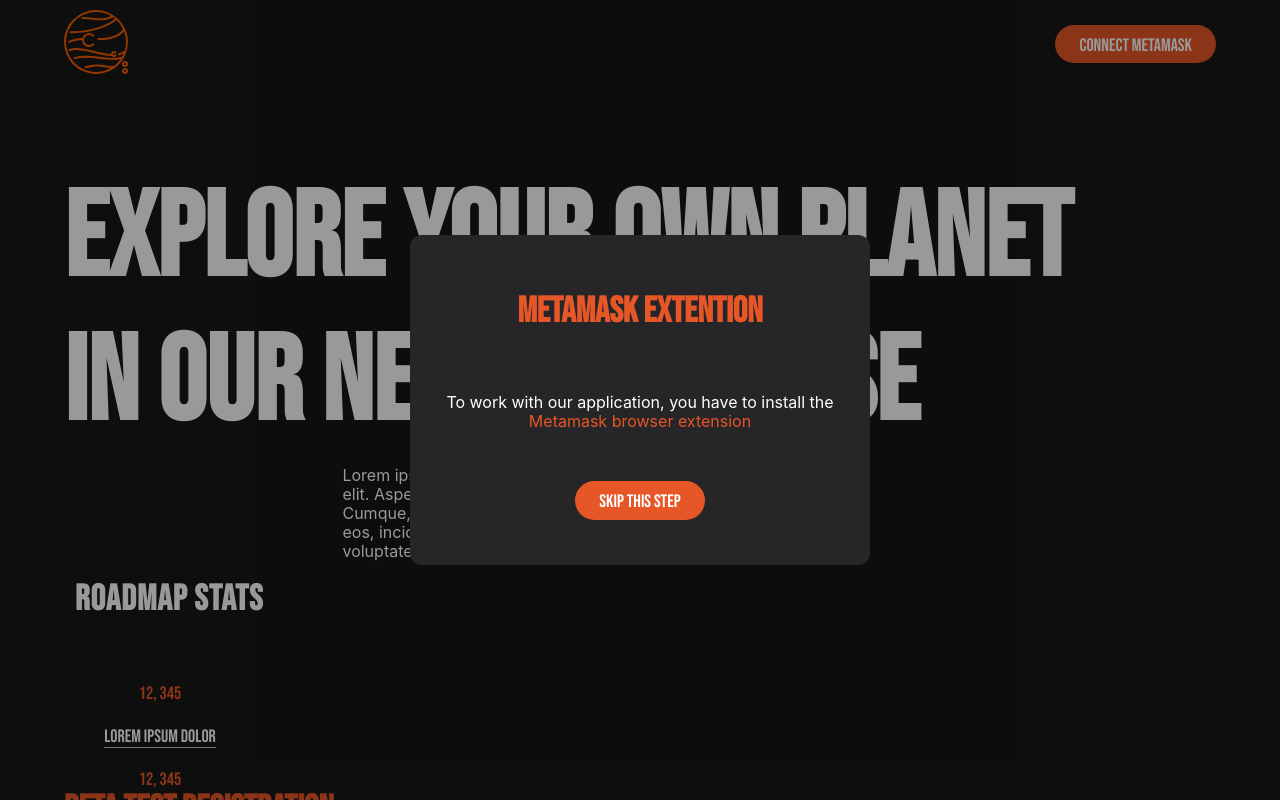
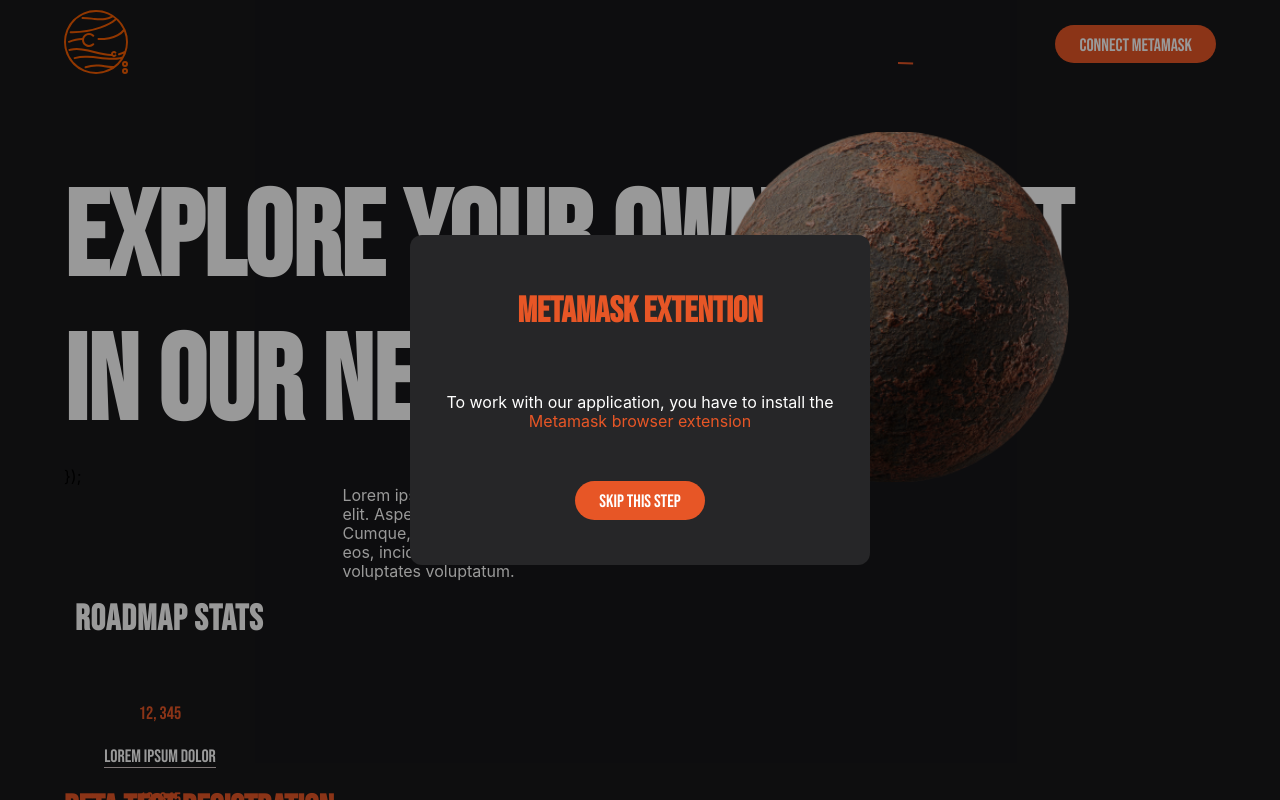
Before and after one commit to vanya089/crypto_wallet, a React (Create React App) app in the folder application/: page / in a window 1280 px wide. Shown: the top 800 px of the page. Built offline with nearby package versions, Linux system fonts and the light colour scheme.

Commit message:
add animation

```diff
--- a/application/package.json
+++ b/application/package.json
@@ -7,6 +7,7 @@
     "@testing-library/jest-dom": "^5.16.5",
     "@testing-library/react": "^13.4.0",
     "@testing-library/user-event": "^13.5.0",
+    "animejs": "^3.2.1",
     "axios": "^1.3.3",
     "react": "^18.2.0",
     "react-dom": "^18.2.0",
--- a/application/src/components/header/Header.jsx
+++ b/application/src/components/header/Header.jsx
@@ -1,11 +1,29 @@
-import React, {useState} from 'react';
+import React from 'react';
 import planet from '../../assets/astronomy_mars_planet_space_icon.svg'
 import style from './Header.module.css'
 import {Link} from "react-router-dom";
+import {useDispatch, useSelector} from "react-redux";
+import {setUserAddress} from "../../redux/slices/usersSlice";
 
-const isLogin = false;
+
 const Header = () => {
-    const [userWallet, setUserWallet] = useState(null)
+    const address = useSelector(state => state.users.address)
+    const dispatch = useDispatch();
+
+
+    const onConnect = () => {
+        if (window.ethereum) {
+            window.ethereum
+                .request({method: "eth_requestAccounts"})
+                .then((account) => {
+                    dispatch(setUserAddress(account[0]))
+                })
+        } else {
+            alert("Setup Metamask")
+        }
+    }
+
+
     return (<div className={style.header}>
             <div className={style.wrapper}>
                 <Link to={"/"}>
@@ -15,8 +33,8 @@
                 </Link>
 
 
-                {isLogin ? <div className={style.activeButton}>address</div> :
-                    <div className={style.activeButton}>CONNECT METAMASK</div>}
+                {address ? <div className={style.activeButton}>{address}</div> :
+                    <div onClick={onConnect} className={style.activeButton}>CONNECT METAMASK</div>}
             </div>
         </div>
 
--- a/application/src/components/home/Home.jsx
+++ b/application/src/components/home/Home.jsx
@@ -1,20 +1,48 @@
-import React, {useState} from 'react';
+import React, {useEffect, useState} from 'react';
 import style from './Home.module.css'
-import ModalMeta from "../modal-meta/ModalMeta";
+import planet from '../../assets/palnet.png'
 
 
 const Home = () => {
+    // animation code
+    const [percent, setPercent] = useState(1)
+
+
+    const radius = 242;
+    const circumference = 2 * Math.PI * radius;
+
+    const offset = circumference - percent / 100 * circumference;
+
 
     return (
         <div className={style.wrapper}>
 
             <div className={style.content}>
                 <div className={style.item}>
+                    <div className={style.anime}>
+                        <img onClick={() => setPercent(percent + 5)} className={style.planet} src={planet} alt="mars"/>
+                        <svg className={style.progressRing} width="500" height="500">
+                            <circle
+                                className={style.progressRingCircle}
+                                stroke="#E75626"
+                                strokeWidth="2"
+                                cx="250"
+                                cy="250"
+                                r="242"
+                                style={{
+                                    strokeDashoffset: offset,
+                                    strokeDasharray: circumference,
+                                }}
+                            />
+                        </svg>
+                    </div>
+
                     <h1>
                         Explore Your own planet
                         <br/>
                         In our New metaverse
                     </h1>
+                    });
                 </div>
                 <div className={style.roadMap}>
                     <h3>Roadmap stats</h3>
--- a/application/src/components/home/Home.module.css
+++ b/application/src/components/home/Home.module.css
@@ -90,3 +90,30 @@
     font-size: 16px;
     line-height: 19px;
 }
+
+.planet{
+    position: absolute;
+    z-index: 2;
+    top: 44px;
+    left: 655px;
+    width: 350px;
+    height: 350px;
+}
+
+/*animation*/
+
+.anime {
+    position: relative;
+}
+
+.progressRing {
+    position: absolute;
+    top: -33px;
+    left: 584px;
+}
+
+.progressRingCircle {
+    fill: none;
+    transform-origin: center;
+    transform: rotate(-90deg);
+}
--- a/application/src/components/modal-meta/ModalMeta.jsx
+++ b/application/src/components/modal-meta/ModalMeta.jsx
@@ -1,4 +1,4 @@
-import React, {useState} from 'react';
+import React from 'react';
 import style from './ModalMeta.module.css'
 
 const ModalMeta = ({active, setActive}) => {
--- a/application/src/components/modal-meta/ModalMeta.module.css
+++ b/application/src/components/modal-meta/ModalMeta.module.css
@@ -3,6 +3,7 @@
     width: 100vw;
     background-color: rgba(0, 0, 0, 0.4);
     position: fixed;
+    z-index: 10;
     top: 0;
     left: 0;
     display: flex;
--- a/application/src/components/profile/Profile.jsx
+++ b/application/src/components/profile/Profile.jsx
@@ -25,7 +25,7 @@
     useEffect(() => {
         fetchUsers()
 
-    },[])
+    }, [])
     return (
         <div className={style.wrapper}>
             <div className={style.content}>
@@ -68,10 +68,16 @@
                                 <td style={{color: "#E75626"}}>{name}</td>
                                 <td style={{color: "#E75626"}}>{email}</td>
                                 <td style={{color: "#E75626", position: "relative"}}>
-                                   <div>{address}</div>
+                                    <div style={{
+                                        whiteSpace: "nowrap",
+                                        overflow: "hidden",
+                                        textOverflow: "ellipsis"
+                                    }}>
+                                        {address}
+                                    </div>
 
-                                         <img onClick={()=> setIsLogin(false)} className={style.closeIcon} src={close} alt="closeIcon"/>
-
+                                    <img onClick={() => setIsLogin(false)} className={style.closeIcon} src={close}
+                                         alt="closeIcon"/>
 
 
                                 </td>
--- a/application/src/components/registration/Registration.jsx
+++ b/application/src/components/registration/Registration.jsx
@@ -42,8 +42,8 @@
                            placeholder="We will display your name in participation list"/>
                 </form>
 
-                <Link to={"/profile"}>
-                    <div className={style.buttonSingUp}>Get early access</div>
+                <Link style={{textDecoration:"none"}} to={"/profile"}>
+                    <div  className={style.buttonSingUp}>Get early access</div>
                 </Link>
 
             </div>
--- a/application/src/redux/slices/usersSlice.js
+++ b/application/src/redux/slices/usersSlice.js
@@ -4,7 +4,7 @@
 const initialState = {
     name: null,
     email: null,
-    address: 1212,
+    address: null,
 };
 
 
```
Also changed, not shown: application/src/assets/palnet.png (added), 1 other file (tests, documents, lock files or other folders).
